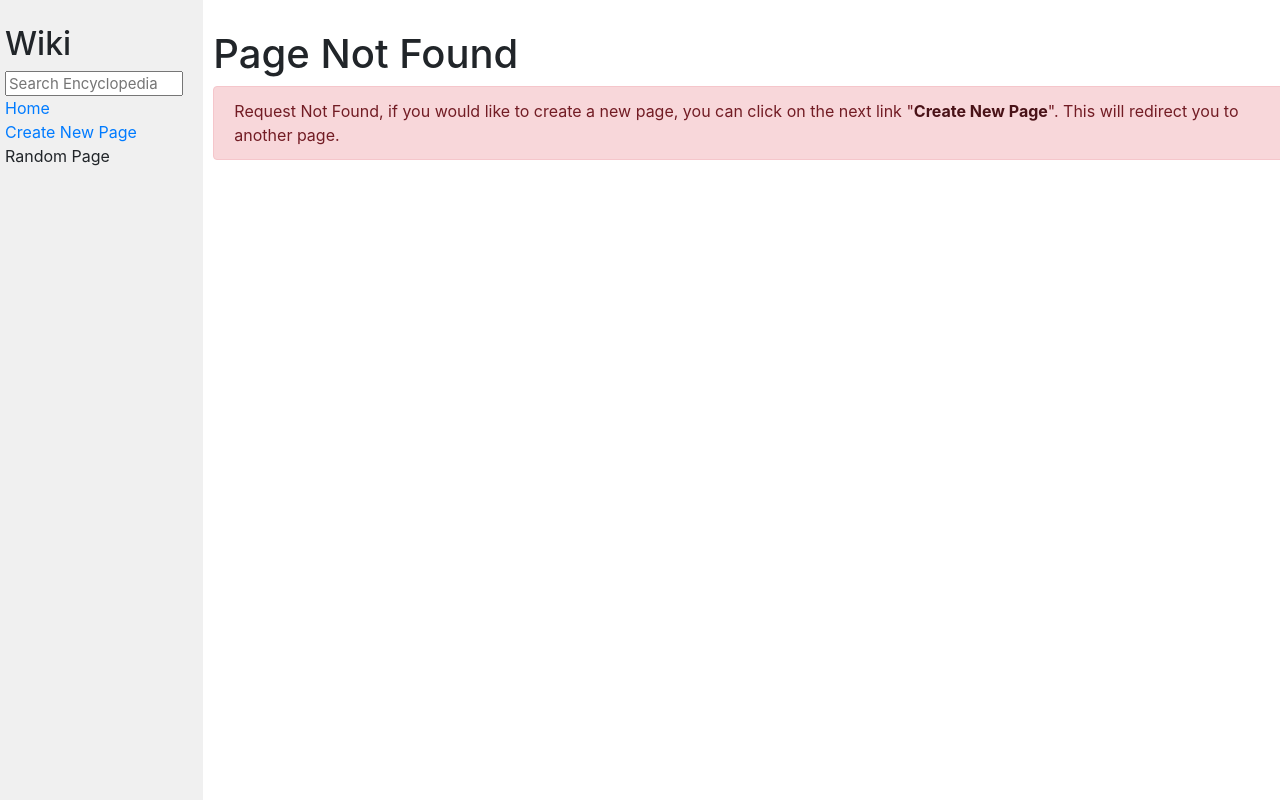
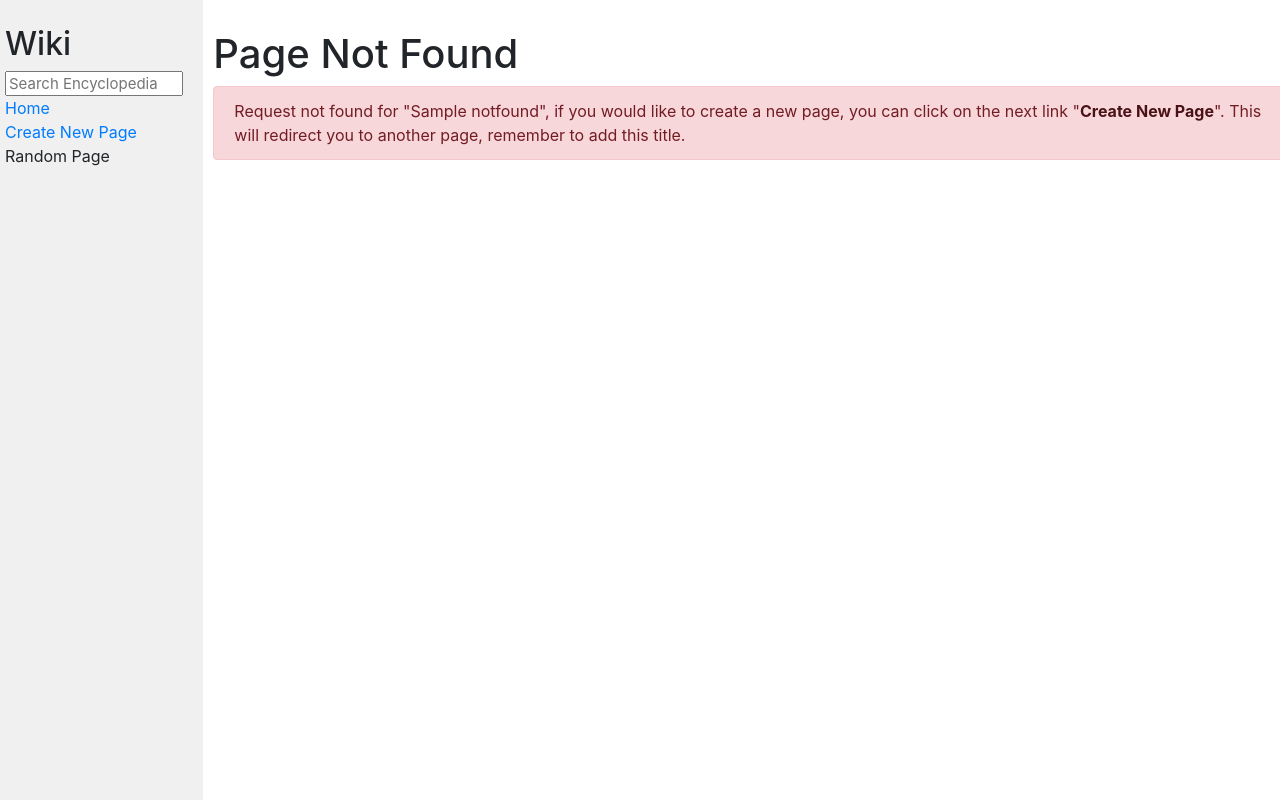
Before and after one commit to Vladim-i-r/wiki-encyclopedia, a Django app: template encyclopedia/templates/encyclopedia/error.html in a window 1280 px wide. Run offline with Django 3.2, Linux system fonts and the light colour scheme; the template is opened without the code that fills it: most values are stand-ins (such as "Sample title", 1, 10 or a date in 2020); some libraries are stand-ins or nearby versions.

Commit message:
Minor changes on New Page Section

```diff
--- a/encyclopedia/templates/encyclopedia/error.html
+++ b/encyclopedia/templates/encyclopedia/error.html
@@ -8,7 +8,7 @@
     <h1>Page Not Found</h1>
 
     <div class="alert alert-danger" role="alert">
-        Request Not Found, if you would like to create a new page, you can click on the next link "<a href="#" class="alert-link">Create New Page</a>". This will redirect you to another page.
+        Request not found for "{{notfound}}", if you would like to create a new page, you can click on the next link "<a href="{% url 'new' %}" class="alert-link">Create New Page</a>". This will redirect you to another page, remember to add this title.
     </div>
 
 {% endblock %}
--- a/encyclopedia/views.py
+++ b/encyclopedia/views.py
@@ -45,11 +45,13 @@ def search(request):
         "q" : q
         })
     else:
-        return render(request, "encyclopedia/error.html")
+        return render(request, "encyclopedia/error.html",{
+            "notfound":q
+        })
 
 class NewPageForm(forms.Form):
     title = forms.CharField(label="New Title",widget=forms.TextInput(attrs={'name':'title'}))
-    content = forms.CharField(label="Content:",widget=forms.Textarea(attrs={'name':'content','style':'width: 80%; height: 60vh;'}))
+    content = forms.CharField(label="Content:",widget=forms.Textarea(attrs={'name':'content','style':'width: 90%; height: 60vh; resize: none; margin-top: 10px;'}))
 
 def new_page(request):
     if request.method == "POST":
```
Also changed, not shown: encyclopedia/static/encyclopedia/styles.css (+5 -3 lines).
